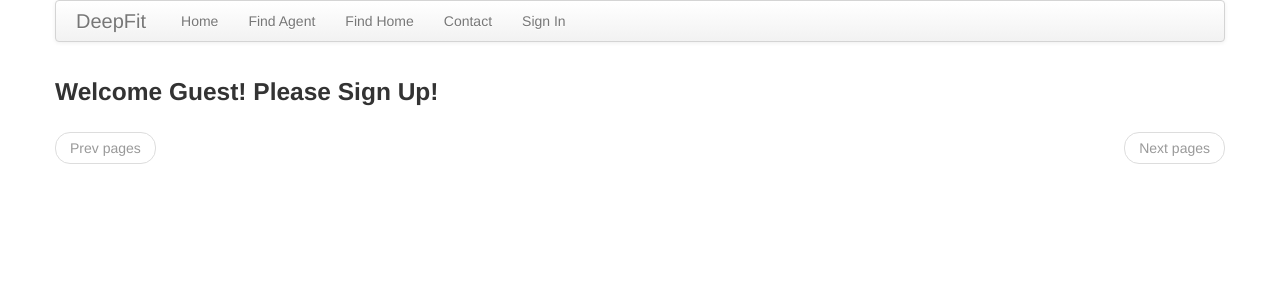
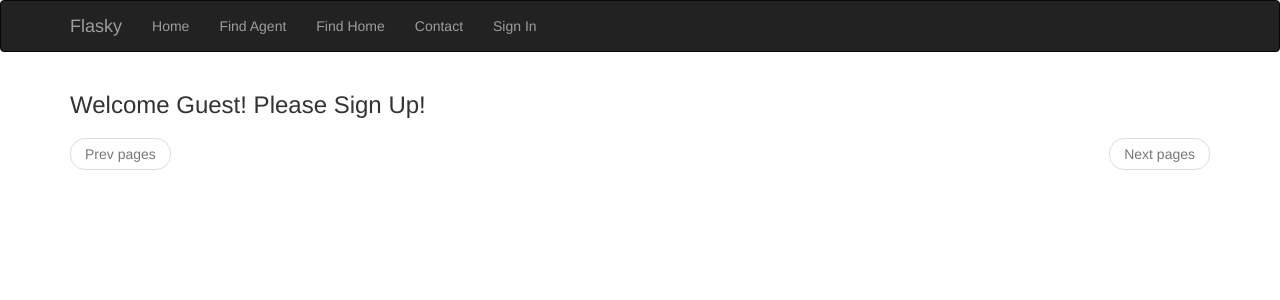
Before and after one commit to alvincjin/deepreceipt-app, a Flask app: page /list_agent in a window 1280 px wide. Shown: the top 300 px of the page. Run offline with Flask 2, Linux system fonts and the light colour scheme; parts of the project's set-up code (start-up, migrations or seed data) failed here and were passed over; some libraries are stand-ins or nearby versions.

Commit message:
Updated base.html with flask_bootstrap. Use flask_moment instead of moment.js

```diff
--- a/app/templates/404.html
+++ b/app/templates/404.html
@@ -1,7 +1,7 @@
 <!-- extend base layout -->
 {% extends "base.html" %}
 
-{% block content %}
+{% block page_content %}
 <h1>File Not Found</h1>
 <p><a href="{{url_for('index')}}">Back</a></p>
 {% endblock %}
--- a/app/templates/500.html
+++ b/app/templates/500.html
@@ -1,7 +1,7 @@
 <!-- extend base layout -->
 {% extends "base.html" %}
 
-{% block content %}
+{% block page_content %}
 <h1>An unexpected error has occurred</h1>
 <p>The administrator has been notified. Sorry for the inconvenience!</p>
 <p><a href="{{url_for('index')}}">Back</a></p>
--- a/app/templates/base.html
+++ b/app/templates/base.html
@@ -1,27 +1,33 @@
-<!DOCTYPE html>
-<html>
-<head>
-    {% if title %}
-    <title>{{title}} - Find the right for you</title>
-    {% else %}
-    <title>DeepFit</title>
-    {% endif %}
-    <link href="/static/css/bootstrap.min.css" rel="stylesheet" media="screen">
-    <link href="/static/css/bootstrap-responsive.min.css" rel="stylesheet">
-    <link href="/static/css/bootstrap.icon-large.min.css" rel="stylesheet">
-    <script src="http://code.jquery.com/jquery-latest.js"></script>
-    <script src="/static/js/bootstrap.min.js"></script>
-    <script src="/static/js/moment.min.js"></script>
+{% extends "bootstrap/base.html" %}
 
-    <meta name="viewport" content="width=device-width, initial-scale=1.0">
-</head>
+{% block scripts %}
+{{ super() }}
+{{ moment.include_moment() }}
+{% endblock %}
 
-<body>
-<div class="container">
-    <div class="navbar">
-        <div class="navbar-inner">
-            <a class="brand" href="/">DeepFit</a>
-            <ul class="nav">
+{% block title %}Flasky{% endblock %}
+
+{% block head %}
+{{ super() }}
+<link rel="shortcut icon" href="{{ url_for('static', filename='dp.ico')}}" type="image/x-icon">
+<link rel="icon" href="{{ url_for('static', filename='dp.ico')}}" type="image/x-icon">
+{% endblock %}
+
+{% block navbar %}
+<div class="navbar navbar-inverse" role="navigation">
+    <div class="container">
+        <div class="navbar-header">
+            <button type="button" class="navbar-toggle"
+                    data-toggle="collapse" data-target=".navbar-collapse">
+                <span class="sr-only">Toggle navigation</span>
+                <span class="icon-bar"></span>
+                <span class="icon-bar"></span>
+                <span class="icon-bar"></span>
+            </button>
+            <a class="navbar-brand" href="/">Flasky</a>
+        </div>
+        <div class="navbar-collapse collapse">
+            <ul class="nav navbar-nav">
                 <li><a href="{{ url_for('index') }}">Home</a></li>
                 <li><a href="{{ url_for('list_agent') }}">Find Agent</a></li>
                 <li><a href="{{ url_for('list_post') }}">Find Home</a></li>
@@ -35,9 +41,17 @@
             </ul>
         </div>
     </div>
-    <div class="row">
-        <div class="span12">{% block content %}{% endblock %}</div>
+</div>
+{% endblock %}
+
+{% block content %}
+<div class="container">
+    {% for message in get_flashed_messages() %}
+    <div class="alert alert-warning">
+        <button type="button" class="close" data-dismiss="alert">&times;</button>
+        {{ message }}
     </div>
+    {% endfor %}
+    {% block page_content %}{% endblock %}
 </div>
-</body>
-</html>
+{% endblock %}
--- a/app/templates/contact.html
+++ b/app/templates/contact.html
@@ -1,7 +1,6 @@
 <!-- extend base layout -->
 {% extends "base.html" %}
-{% block content %}
-{% include 'flash.html' %}
+{% block page_content %}
 
 {% if success %}
 <p>Thank you for your message. We'll get back to you shortly.</p>
--- a/app/templates/edit_profile.html
+++ b/app/templates/edit_profile.html
@@ -1,8 +1,7 @@
 <!-- extend base layout -->
 {% extends "base.html" %}
-{% block content %}
+{% block page_content %}
 <legend>Set Home Preference</legend>
-{% include 'flash.html' %}
 
 <div class="well">
     <form class="form-horizontal" action="" method="POST" name="edit" enctype=multipart/form-data>
--- a/app/templates/flash.html
+++ /dev/null
@@ -1,12 +0,0 @@
-{% with messages = get_flashed_messages() %}
-
-{% if messages %}
-{% for message in messages %}
-<div class="alert alert-info">
-    <button type="button" class="close" data-dismiss="alert">&times;</button>
-    {{ message }}
-</div>
-{% endfor %}
-{% endif %}
-
-{% endwith %}
--- a/app/templates/home.html
+++ b/app/templates/home.html
@@ -1,7 +1,6 @@
 <!-- extend base layout -->
 {% extends "base.html" %}
-{% block content %}
-{% include 'flash.html' %}
+{% block page_content %}
 
 <table class="table">
     <table>
@@ -34,7 +33,7 @@
                 </tr>
 
                 <tr>
-                    <td> Date: {{momentjs(post.timestamp).fromNow()}}</td>
+                    <td> Date: {{moment(post.timestamp).fromNow()}}</td>
                     <td>{{post.interested_user.count()}} people like it.</td>
 
                     <td>{% if g.user.role %} {% if g.user.nickname == post.author.nickname %}
--- a/app/templates/index.html
+++ b/app/templates/index.html
@@ -1,6 +1,7 @@
 <!-- extend base layout -->
-{% extends "base.html" %} {% set page_title = 'Home' %} {% block content
-%}
+{% extends "base.html" %} {% set page_title = 'Home' %}
+{% block title %} DeepFit {% endblock %}
+{% block page_content %}
 
 <div class="container">
 
--- a/app/templates/list_agent.html
+++ b/app/templates/list_agent.html
@@ -1,11 +1,11 @@
 <!-- extend base layout -->
-{% extends "base.html" %} {% block content %} {% if
-g.user.is_authenticated() %}
+{% extends "base.html" %}
+{% block page_content %}
+{% if g.user.is_authenticated %}
 <h3>Hi, {{g.user.nickname}}!</h3>
 {% else %}
 <h3>Welcome Guest! Please Sign Up!</h3>
 {% endif %}
-{% include 'flash.html' %}
 
 {% for user in users.items %}
 <table class="table table-hover">
--- a/app/templates/list_post.html
+++ b/app/templates/list_post.html
@@ -1,13 +1,12 @@
 <!-- extend base layout -->
 {% extends "base.html" %}
 
-{% block content %}
+{% block page_content %}
 {% if g.user.is_authenticated %}
 <h3>Hi, {{g.user.nickname}}!</h3>
 {% else %}
 <h3>Welcome Guest! Please Sign Up!</h3>
 {% endif %}
-{% include 'flash.html' %}
 
 {% if g.user.role %}
 <div class="well">
--- a/app/templates/new_post.html
+++ b/app/templates/new_post.html
@@ -1,9 +1,8 @@
 <!-- extend base layout -->
 {% extends "base.html" %}
 
-{% block content %}
+{% block page_content %}
 <h1>Edit Your Post</h1>
-{% include 'flash.html' %}
 
 <div class="well">
     <form class="form-horizontal" action="" method="POST" name="post"
--- a/app/templates/post.html
+++ b/app/templates/post.html
@@ -33,7 +33,7 @@
                         <a href="{{url_for('user', nickname = post.author.nickname)}}">
                             {{post.author.nickname}}
                         </a>
-                        &nbsp;post {{momentjs(post.timestamp).fromNow()}}
+                        &nbsp;post {{moment(post.timestamp).fromNow()}}
                     </td>
                     <td>{{post.interested_user.count()}} people like it.</td>
 
--- a/app/templates/preference.html
+++ b/app/templates/preference.html
@@ -1,5 +1,5 @@
 {% extends "base.html" %}
-{% block content %}
+{% block page_content %}
 
 <form action="{{ url_for('preference') }}" method=post>
     {{ form.hidden_tag() }}
--- a/app/templates/search_results.html
+++ b/app/templates/search_results.html
@@ -1,8 +1,7 @@
 <!-- extend base layout -->
 {% extends "base.html" %}
-{% block content %}
+{% block page_content %}
 <h1>Search results for "{{query}}":</h1>
-{% include 'flash.html' %}
 
 {% for post in results %}
 {% include 'post.html' %}
--- a/app/templates/signin.html
+++ b/app/templates/signin.html
@@ -1,7 +1,6 @@
 {% extends "base.html" %}
 
-{% block content %}
-{% include 'flash.html' %}
+{% block page_content %}
 
 {% for message in form.email.errors %}
 <div class="flash">{{ message }}</div>
--- a/app/templates/signup.html
+++ b/app/templates/signup.html
@@ -1,7 +1,6 @@
 {% extends "base.html" %}
 
-{% block content %}
-{% include 'flash.html' %}
+{% block page_content %}
 
 {% for message in form.firstname.errors %}
 <div class="flash">{{ message }}</div>
--- a/app/templates/user.html
+++ b/app/templates/user.html
@@ -1,8 +1,7 @@
 <!-- extend base layout -->
 {% extends "base.html" %}
 
-{% block content %}
-{% include 'flash.html' %}
+{% block page_content %}
 
 <table class="table table-hover">
 
@@ -21,7 +20,7 @@
                 {% endif %}
 
                 {% if user.last_seen %}
-                <p>Last seen: {{momentjs(user.last_seen).calendar()}}</p>
+                <p>Last seen: {{moment(user.last_seen).calendar()}}</p>
                 {% endif %}
 
                 {% if g.user.nickname == user.nickname %}
--- a/requirements.txt
+++ b/requirements.txt
@@ -8,6 +8,8 @@ Flask-OpenID==1.2.5
 Flask-SQLAlchemy==2.2
 Flask-WTF==0.14.2
 Flask-WhooshAlchemy==0.8
+Flask-Moment==0.5.1
+Flask-Bootstrap==3.3.7.0
 Jinja2==2.9.6
 MarkupSafe==1.0
 SQLAlchemy==1.1.13
```
Also changed, not shown: app/__init__.py (+6 -5 lines), app/momentjs.py (deleted, +0 -20 lines).
